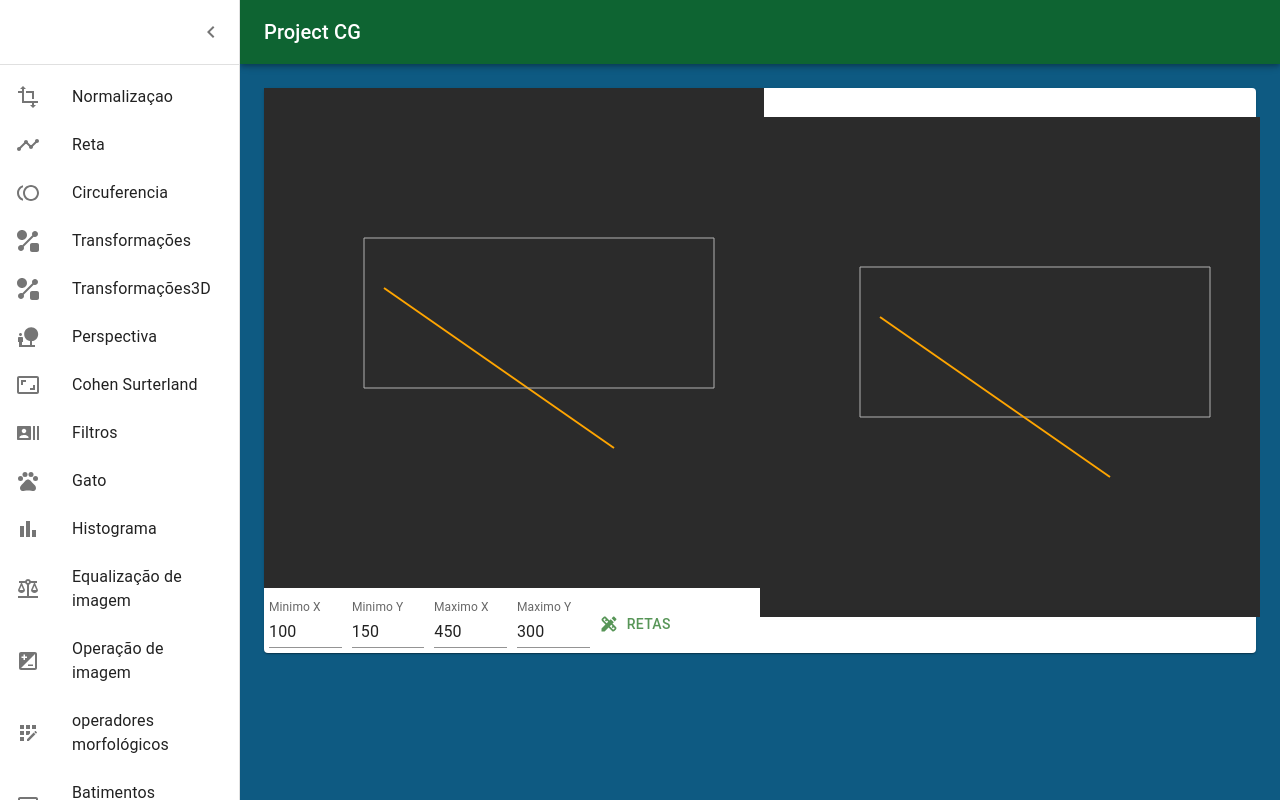
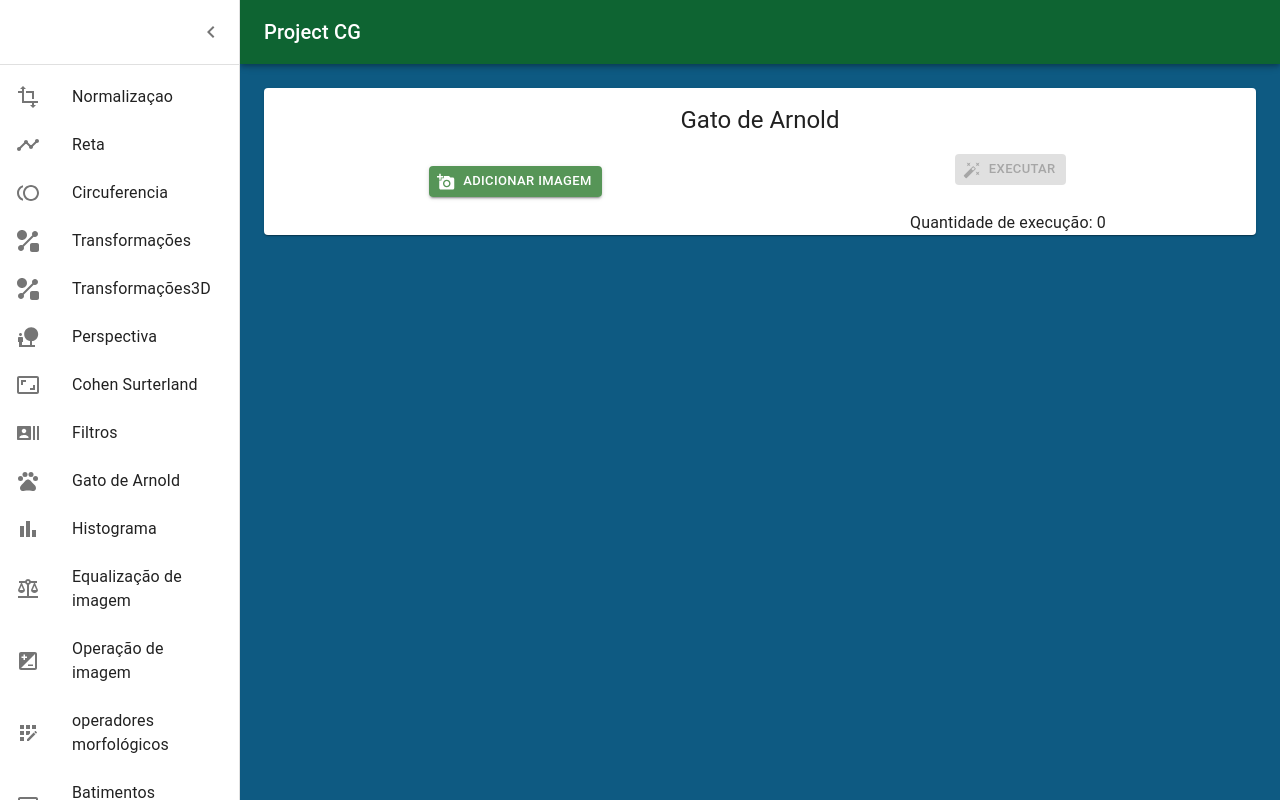
Before and after one commit to irllamartins/Computacao_Grafica_2023.2, a React (Create React App) app: page / in a window 1280 px wide. Both pictures are taken after a click on the button "open drawer". Built offline with nearby package versions, Linux system fonts and the light colour scheme.

Commit message:
[gato] - adicionado o gato arnold funcional

```diff
--- a/src/components/layout/Menu.tsx
+++ b/src/components/layout/Menu.tsx
@@ -53,7 +53,8 @@ import Filtros from '../pages/filtro/Container'
 import OperacaoImagem from '../pages/operacao.imagem/Container'
 import Histograma from '../pages/histograma/Container'
 import Equalizacao from '../pages/equalizacao/Container'
-import Batimentos from '../pages/batimentos/Conteiner';
+import Batimentos from '../pages/batimentos/Conteiner'
+import Gato from '../pages/gato/Container'
 
 const drawerWidth = 240;
 
@@ -142,7 +143,7 @@ const pages = (value: number) => {
     case 7:
       return <Filtros />
     case 8:
-      return "gato"
+      return <Gato/>
     case 9:
       return <Histograma />
     case 10:
@@ -163,7 +164,7 @@ export default function PersistentDrawerLeft() {
 
   const [open, setOpen] = React.useState(false)
 
-  const [pagesNumber, setPagesNumber] = React.useState(6)
+  const [pagesNumber, setPagesNumber] = React.useState(8)
 
   const handleDrawerOpen = () => {
     setOpen(true);
@@ -182,7 +183,7 @@ export default function PersistentDrawerLeft() {
     { label: 'Perspectiva', icon: <NaturePeople /> },
     { label: 'Cohen Surterland', icon: <AspectRatio /> },
     { label: 'Filtros', icon: <RecentActors /> },
-    { label: 'Gato', icon: <Pets /> },
+    { label: 'Gato de Arnold', icon: <Pets /> },
     { label: 'Histograma', icon: <BarChart /> },
     { label: 'Equalização de imagem', icon: <Balance /> },
     { label: 'Operação de imagem', icon: <Iso /> },
--- /dev/null
+++ b/src/components/pages/gato/Container.tsx
@@ -0,0 +1,106 @@
+import { Button, FormControl, FormControlLabel, FormLabel, Grid, Radio, RadioGroup, TextField, Theme, Typography } from "@mui/material"
+import { makeStyles } from "@mui/styles"
+import { useState } from "react"
+import GeraMatriz from "./GeraMatriz"
+import GeraImagem from "./GeraImagem"
+import { AddAPhoto, AutoFixHigh } from "@mui/icons-material"
+import { arnoldCat, arraysAreEqual } from "./Operacao"
+
+const useStyles = makeStyles((theme: Theme) => ({
+    imagemGrupo: {
+        display: "flex",
+        alignItems: "center",
+        justifyContent: "center",
+        margin: "2%",
+    }
+}))
+
+export interface ObjetoImagem {
+    matriz: number[][],
+    maximoCor: number
+}
+
+const Equalizacao = () => {
+    const classes = useStyles()
+    const [imagem, setImagem] = useState<number[][]>([])
+    const [imagemTransfomada, setImagemTransfomada] = useState<number[][]>([])
+    const [maximoCor, setMaximoCor] = useState<number>(0)
+    const [success, setSuccess] = useState(false)
+    const [quantidade, setQuantidade] = useState(0)
+
+    return <Grid container direction="row" alignContent="center" alignItems="center">
+        <Grid item sm={12} xl={12} p={2}>
+            <Typography variant="h5" align="center">Gato de Arnold</Typography>
+        </Grid>
+        <Grid item container sm={6} direction="column" className={classes.imagemGrupo}>
+            <Grid item >
+                <input
+                    accept=".pgm"
+                    style={{ display: 'none' }}
+                    id="imagem_1"
+                    type="file"
+                    onChange={e => {
+                        GeraMatriz(e).then((matriz: ObjetoImagem) => {
+                            setImagem(matriz.matriz)
+                            setImagemTransfomada(matriz.matriz)
+                            setMaximoCor(matriz.maximoCor)
+                            setSuccess(true)
+                        }).catch(error => {
+                            console.error(error)
+                        })
+                    }
+                    }
+                />
+                <label htmlFor="imagem_1">
+                    <Button
+                        variant="contained"
+                        color="primary"
+                        component="span"
+                        fullWidth
+                        size="small"
+                        startIcon={<AddAPhoto />}
+                        sx={{ margin: "2%" }}>
+                        Adicionar imagem
+                    </Button>
+                </label>
+            </Grid>
+
+            <Grid item>
+                <GeraImagem matriz={imagem} altura={imagem[0]?.length || 1} largura={imagem?.length || 1} />
+            </Grid>
+        </Grid>
+        <Grid item container sm={6} direction="column" className={classes.imagemGrupo}>
+            <Grid item>
+                <Button
+                    variant="contained"
+                    fullWidth
+                    disabled={!success}
+                    size="small"
+                    startIcon={<AutoFixHigh />}
+                    sx={{ margin: "2%" }}
+                    onClick={() => {
+
+                        let intervalId = setInterval(() => {
+                            setImagemTransfomada((imagemTransfomadaAnterior: number[][]) => {
+                                const resultado = arnoldCat(imagemTransfomadaAnterior)
+                                if (arraysAreEqual(resultado.flat(), imagem.flat())) {
+                                     clearInterval(intervalId)
+                                }
+                                setQuantidade((anterior)=>anterior+1)
+                                return resultado
+                            });
+
+                        }, 400)
+                    }}>Executar</Button>
+            </Grid>
+            <Grid item>
+                <GeraImagem matriz={imagemTransfomada} altura={imagemTransfomada[0]?.length || 1} largura={imagemTransfomada?.length || 1} />
+            </Grid>
+            <Grid item>
+                <Typography>Quantidade de execução: {quantidade}</Typography>
+            </Grid>
+        </Grid>
+
+    </Grid>
+}
+export default Equalizacao
--- /dev/null
+++ b/src/components/pages/gato/GeraImagem.jsx
@@ -0,0 +1,31 @@
+import { useRef, useEffect, useState } from "react"
+
+const GeraImagem = (props) => {
+    const {matriz,largura,altura}  = props
+
+    const canvasRef = useRef(null)
+    useEffect(() => {
+        const canvas = canvasRef.current
+
+        const ctx = canvas.getContext('2d')
+        let imageData = ctx.createImageData(largura, altura)
+
+        for (let i = 0; i < matriz.length; i++) {
+            for (let j = 0; j < matriz[i].length; j++) {
+
+                const index = (i * matriz[i].length + j) * 4
+                imageData.data[index] = matriz[i][j]  // Vermelho
+                imageData.data[index + 1] = matriz[i][j] // Verde
+                imageData.data[index + 2] = matriz[i][j] // Azul
+                imageData.data[index + 3] = 255           // Alpha
+            }
+        }
+
+        ctx.putImageData(imageData, 0, 0)
+
+    }, [matriz]);
+
+    return <canvas ref={canvasRef} width={largura} height={altura} />;
+
+}
+export default GeraImagem
--- /dev/null
+++ b/src/components/pages/gato/GeraMatriz.tsx
@@ -0,0 +1,54 @@
+import { ObjetoImagem } from "../operacao.imagem/Container"
+
+const GeraMatriz = (event: any): Promise<ObjetoImagem> => {
+    return new Promise((resolve, reject) => {
+        let matriz: number[][] = []
+        // capturar o arquivo
+        const arquivo = event.target.files[0]
+
+
+        // cria um arquivo
+        const reader = new FileReader()
+
+        reader.onload = (event: any) => {
+
+            // capturou o arquivo como string
+            const data = event.target.result
+
+            // separou o tipo do arquivo, medições e o resto por quebra de linha
+            const linhas = data.split('\n')
+
+            // tipo da imagem P2(preto e branco)
+            const tipo = linhas[0]
+
+            // capturou medições
+            const [largura, altura] = linhas[1].split(' ').map(Number)
+
+            // o maximo da cor
+            const valorMaximoCor = Number(linhas[2])
+
+            // Com slice ler o quarto elemento ate o final e transforma para um array
+            const dadosImagem = linhas.slice(3).join(' ').split(' ').map(Number)
+
+            // cria a matriz
+            let imagem = [];
+            for (let i = 0; i < altura; i++) {
+                let linhaImagem = [];
+                for (let j = 0; j < largura; j++) {
+                    linhaImagem.push(dadosImagem[i * largura + j])
+                }
+                imagem.push(linhaImagem)
+            }
+
+            resolve({ matriz: imagem, maximoCor: valorMaximoCor })
+
+        }
+
+        reader.onerror = (error) => {
+            reject(error);  // Rejeita a promise com o erro
+        }
+
+        reader.readAsText(arquivo)
+    })
+}
+export default GeraMatriz
--- /dev/null
+++ b/src/components/pages/gato/Operacao.tsx
@@ -0,0 +1,27 @@
+type Point = [number, number]
+
+const arnoldCatMap = (point: Point, N: number): Point => {
+    let [x, y] = point;
+    let xPrime = (x + y) % N;
+    let yPrime = (x + 2 * y) % N;
+    return [xPrime, yPrime];
+}
+
+export const arnoldCat = (matriz: number[][]): number[][] => {
+    let novaMatriz: number[][] = []
+    matriz.forEach((item) => novaMatriz.push(Array(matriz[0].length).fill(0)))
+
+    for (let i = 0; i < matriz?.length; i++) {
+
+        for (let j = 0; j < matriz[i]?.length; j++) {
+            let novoPonto: Point = arnoldCatMap([i, j], matriz.length)
+            novaMatriz[novoPonto[0]][novoPonto[1]] = matriz[i][j]
+        }
+
+    }
+    return novaMatriz
+}
+
+export const arraysAreEqual = (array1: any[], array2: any[]): boolean => {
+    return array1.length === array2.length && array1.every((item, index) => item === array2[index]);
+}
```
